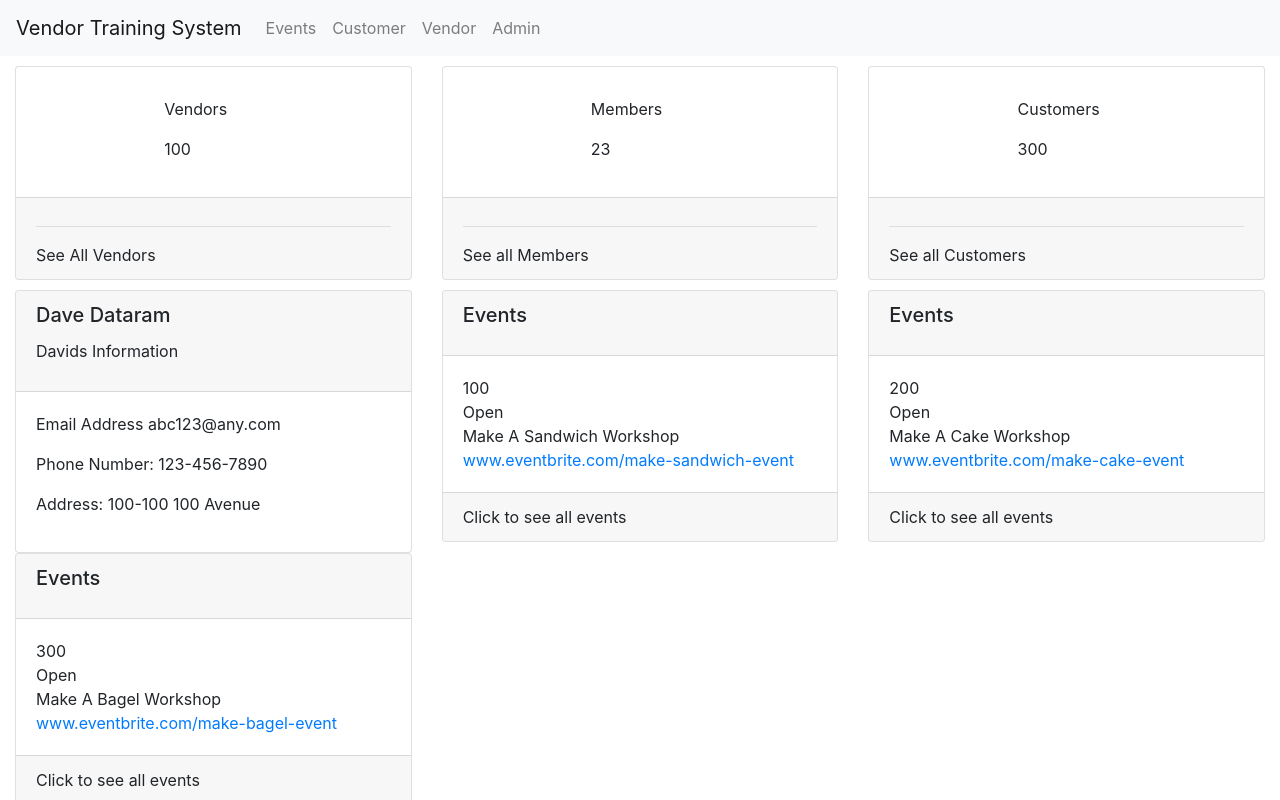
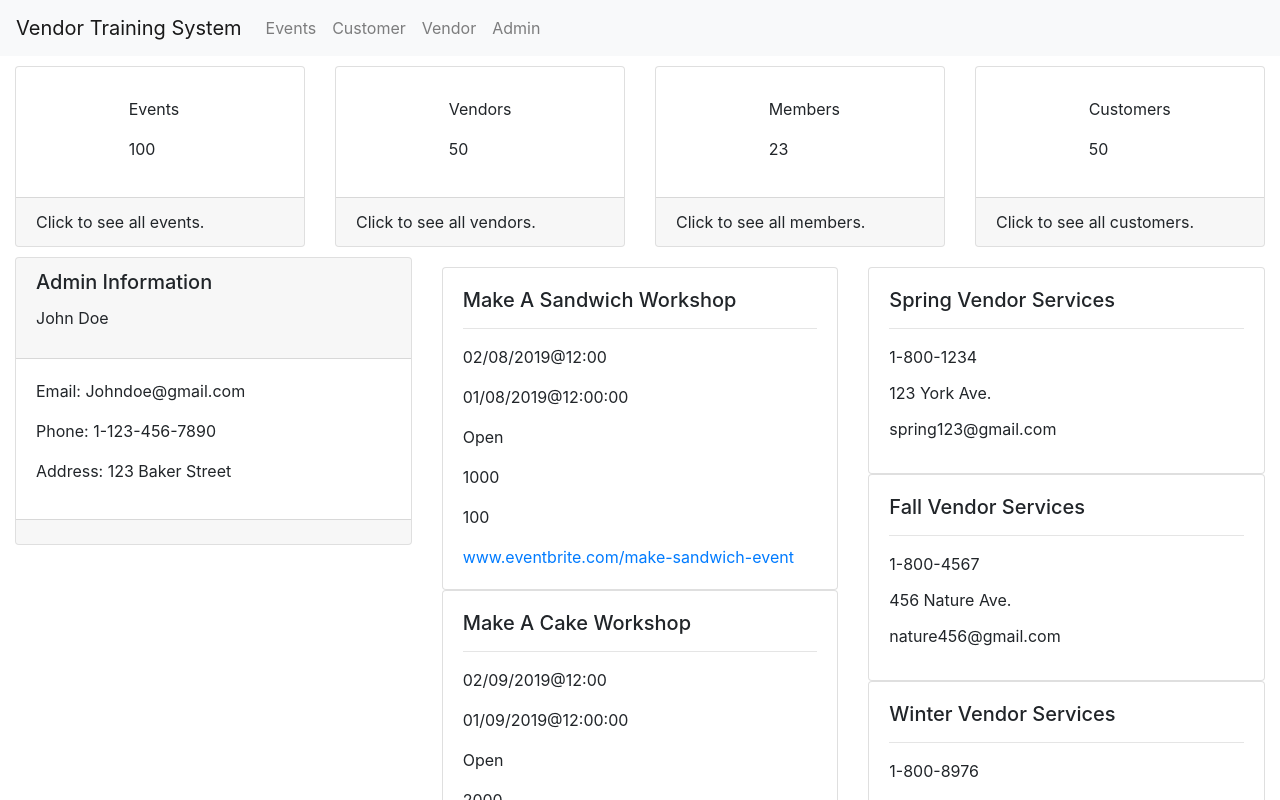
Before and after one commit to dave325/vendorTrainingSystem, an Angular app in the folder vendorTrainingSystem/: page /admin in a window 1280 px wide. Shown: the top 800 px of the page. Built offline with nearby package versions, Linux system fonts and the light colour scheme.

Commit message:
patch up profiles across all

```diff
--- a/vendorTrainingSystem/src/app/components/admin/admin-profile/admin-profile.component.html
+++ b/vendorTrainingSystem/src/app/components/admin/admin-profile/admin-profile.component.html
@@ -59,10 +59,10 @@
 
 </div> -->
 
-
+<!--
 <div class="container-fluid">
     <div class="row">
-        <!-- <div class="col-lg-3 col-md-6 col-sm-6">
+        <div class="col-lg-3 col-md-6 col-sm-6">
           <div class="card card-stats">
             <div class="card-body ">
               <div class="row">
@@ -87,7 +87,7 @@
               </div>
             </div>
           </div>
-        </div> -->
+        </div>
         <div class="col-lg-4 col-md-6 col-sm-6">
           <div class="card card-stats">
             <div class="card-body ">
@@ -166,10 +166,10 @@
             </div>
           </div>
         </div>
-      </div>
-      <div class="row">
-        <div class="col-md-4">
-          <div class="card ">
+    </div> -->
+      <!-- <div class="row">
+        <div class="col-md-12">
+          <div class="card">
             <div class="card-header ">
               <h5 class="card-title"> Dave Dataram </h5>
               <p class="card-category"> Davids Information </p>
@@ -181,23 +181,195 @@
             </div>
           </div>
         </div>
-        <div class="col-md-4" *ngFor="let event of Events">
-          <div class="card card-chart">
-            <div class="card-header">
-              <h5 class="card-title">Events</h5>
-              <p class="card-category"></p>
-            </div>
-            <div class="card-body">
-              <div>
-                <div>{{ event.v_id }}</div>
-                <div>{{ event.status }}</div>
-                <div>{{ event.name }}</div>
-                <a href="#"> {{ event.url }}</a>
+      </div>
+      <div class="row">
+        <div class="col-md-6">
+            <div class="" *ngFor="let event of Events">
+                <div class="col-6">
+                    <div class="card">
+                      <div class="card-body">
+                        <h5 class="card-title">Make A Sandwich Workshop</h5>
+                        <p class="card-text">Learn how to make a sandwich.</p>
+                        <p class="card-text">Start time: 02/08/2019@9:00:00</p>
+                        <p class="card-text">end_time: 02/08/2019@12:00</p>
+                        <p class="card-text">created_at: 01/08/2019@12:00:00</p>
+                        <p class="card-text">status: Open</p>
+                        <p class="card-text">created_by: 1000</p>
+                        <p class="card-text">capacity: 100</p>
+                        <a href="#">www.eventbrite.com/make-sandwich-event</a>
+                      </div>
+                    </div>
+                </div>
+        </div>
+        <div class="col-md-6">
+
+        </div>
+      </div>
+</div> -->
+
+<div class='container-fluid'>
+    <div class="row">
+        <div class="col-lg-3 col-md-6 col-sm-6">
+          <div class="card card-stats">
+            <div class="card-body ">
+              <div class="row">
+                <div class="col-5 col-md-4">
+                  <div class="icon-big text-center icon-warning">
+                    <i class="nc-icon nc-globe text-warning"></i>
+                  </div>
+                </div>
+                <div class="col-7 col-md-8">
+                  <div class="numbers">
+                    <p class="card-category">Events</p>
+                    <p class="card-title">100
+                      <p>
+                  </div>
+                </div>
               </div>
             </div>
-            <div class="card-footer">
-              <div class="chart-legend">
-                <i class="fa fa-circle text-info"></i> Click to see all events
+            <div class="card-footer ">
+              <div class="stats">
+                Click to see all events.
+              </div>
+            </div>
+          </div>
+        </div>
+        <div class="col-lg-3 col-md-6 col-sm-6">
+          <div class="card card-stats">
+            <div class="card-body ">
+              <div class="row">
+                <div class="col-5 col-md-4">
+                  <div class="icon-big text-center icon-warning">
+                    <i class="nc-icon nc-money-coins text-success"></i>
+                  </div>
+                </div>
+                <div class="col-7 col-md-8">
+                  <div class="numbers">
+                    <p class="card-category">Vendors</p>
+                    <p class="card-title">50
+                      <p>
+                  </div>
+                </div>
+              </div>
+            </div>
+            <div class="card-footer ">
+              <div class="stats">
+                <i class="fa fa-calendar-o"></i>Click to see all vendors.
+              </div>
+            </div>
+          </div>
+        </div>
+        <div class="col-lg-3 col-md-6 col-sm-6">
+          <div class="card card-stats">
+            <div class="card-body ">
+              <div class="row">
+                <div class="col-5 col-md-4">
+                  <div class="icon-big text-center icon-warning">
+                    <i class="nc-icon nc-vector text-danger"></i>
+                  </div>
+                </div>
+                <div class="col-7 col-md-8">
+                  <div class="numbers">
+                    <p class="card-category">Members</p>
+                    <p class="card-title">23
+                      <p>
+                  </div>
+                </div>
+              </div>
+            </div>
+            <div class="card-footer ">
+              <div class="stats">
+                <i class="fa fa-clock-o"></i>Click to see all members.
+              </div>
+            </div>
+          </div>
+        </div>
+        <div class="col-lg-3 col-md-6 col-sm-6">
+          <div class="card card-stats">
+            <div class="card-body ">
+              <div class="row">
+                <div class="col-5 col-md-4">
+                  <div class="icon-big text-center icon-warning">
+                    <i class="nc-icon nc-favourite-28 text-primary"></i>
+                  </div>
+                </div>
+                <div class="col-7 col-md-8">
+                  <div class="numbers">
+                    <p class="card-category">Customers</p>
+                    <p class="card-title">50
+                      <p>
+                  </div>
+                </div>
+              </div>
+            </div>
+            <div class="card-footer ">
+              <div class="stats">
+                <i class="fa fa-refresh"></i>Click to see all customers.
+              </div>
+            </div>
+          </div>
+        </div>
+    </div>
+      <!-- <div class="row">
+        <div class="col-md-12">
+          <div class="card ">
+            <div class="card-header ">
+              <h5 class="card-title">Users Behavior</h5>
+              <p class="card-category">24 Hours performance</p>
+            </div>
+            <div class="card-body ">
+              <canvas id=chartHours width="400" height="100"></canvas>
+            </div>
+            <div class="card-footer ">
+              <hr>
+              <div class="stats">
+                <i class="fa fa-history"></i> Updated 3 minutes ago
+              </div>
+            </div>
+          </div>
+        </div>
+      </div> -->
+      <div class="row">
+        <div class="col-md-4">
+          <div class="card ">
+            <div class="card-header ">
+              <h5 class="card-title">Admin Information</h5>
+              <p class="card-category">John Doe</p>
+            </div>
+            <div class="card-body ">
+              <p>Email: Johndoe@gmail.com</p>
+              <p>Phone: 1-123-456-7890</p>
+              <p>Address: 123 Baker Street</p>
+            </div>
+            <div class="card-footer ">
+            </div>
+          </div>
+        </div>
+        <div class="col-md-8">
+          <div class="row">
+              <div class="col-md-6 events">
+                  <div class="card" *ngFor="let event of Events">
+                    <div class="card-body">
+                      <h5 class="card-text">{{ event.name }}</h5>
+                      <hr>
+                      <p class="card-text"> {{event.end_time }}</p>
+                      <p class="card-text">{{ event.created_at }}</p>
+                      <p class="card-text">{{ event.status }}</p>
+                      <p class="card-text">{{ event.created_by }}</p>
+                      <p class="card-text"> {{ event.capacity }}</p>
+                      <a href="#" target="_blank"> {{ event.url }}</a>
+                    </div>
+                  </div>
+              </div>
+            <div class="col-md-6 vendors">
+              <div class="card" *ngFor="let vendor of Vendors">
+                <div class="card-body">
+                    <h5 class="card-text">{{ vendor.name }}</h5>
+                    <hr>
+                    <p class="card-title">{{ vendor.phone }} </p>
+                    <p class="card-title">{{ vendor.address }} </p>
+                    <p class="card-title">{{ vendor.email }} </p>
+                </div>
               </div>
             </div>
           </div>
--- a/vendorTrainingSystem/src/app/components/admin/admin-profile/admin-profile.component.ts
+++ b/vendorTrainingSystem/src/app/components/admin/admin-profile/admin-profile.component.ts
@@ -3,7 +3,8 @@ import { environment} from '../../../../environments/environment'
 import { Admin } from '../../../models/Admin'
 import { Event } from '../../../models/Event';
 import { dummy_events } from '../../../dummy-data/dummy-events';
-
+import { Vendor } from '../../../models/Vendor';
+import { dummy_vendors } from '../../../dummy-data/dummy-vendors';
 
 @Component({
   selector: 'app-admin-profile',
@@ -12,6 +13,9 @@ import { dummy_events } from '../../../dummy-data/dummy-events';
 })
 export class AdminProfileComponent implements OnInit {
   Events:Event[] = dummy_events;
+  Vendors:Vendor[] = dummy_vendors;
+
+
   adminProfileModel = <Admin>{};
   editing: boolean = false;
   phoneRegex = environment.regExTests.phoneRegex;
--- a/vendorTrainingSystem/src/app/components/customer/customer-profile/customer-profile.component.html
+++ b/vendorTrainingSystem/src/app/components/customer/customer-profile/customer-profile.component.html
@@ -52,9 +52,9 @@
                 <div class="col-sm-6" *ngFor="let event of Events" >
                     <div class="card">
                       <div class="card-body">
-                        <h5 class="card-title">{{ event._id }} </h5>
+                        <h5 class="card-text">{{ event.name }}</h5>
+                        <p class="card-title">{{ event._id }} </p>
                         <p class="card-text">{{ event.v_id }}</p>
-                        <p class="card-text">{{ event.name }}</p>
                         <p class="card-text"> {{event.end_time }}</p>
                         <p class="card-text">{{ event.created_at }}</p>
                         <p class="card-text">{{ event.status }}</p>
```
Also changed, not shown: vendorTrainingSystem/src/app/components/admin/admin-profile/admin-profile.component.css (+8 -0 lines).
